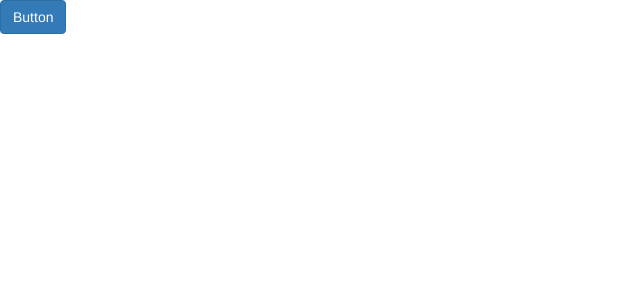
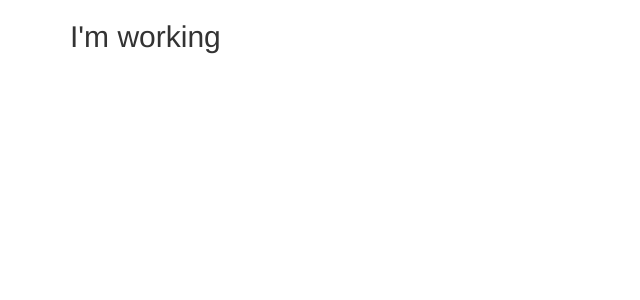
Before and after one commit to ArekSzreiber/CC-Shop-Frontend, an Angular app: page / in a window 1280 px wide. Shown: the top 300 px of the page, without its empty margins (0-640 px from the left). Built offline with nearby package versions, Linux system fonts and the light colour scheme.

Commit message:
setting up application

```diff
--- a/src/app/app.component.html
+++ b/src/app/app.component.html
@@ -1 +1,6 @@
-<button class="btn btn-primary">Button</button>
+<div class="container">
+  <div class="row">
+    <div class="col-md-12">
+      <h2>I'm working</h2>
+    </div></div>
+</div>
```
